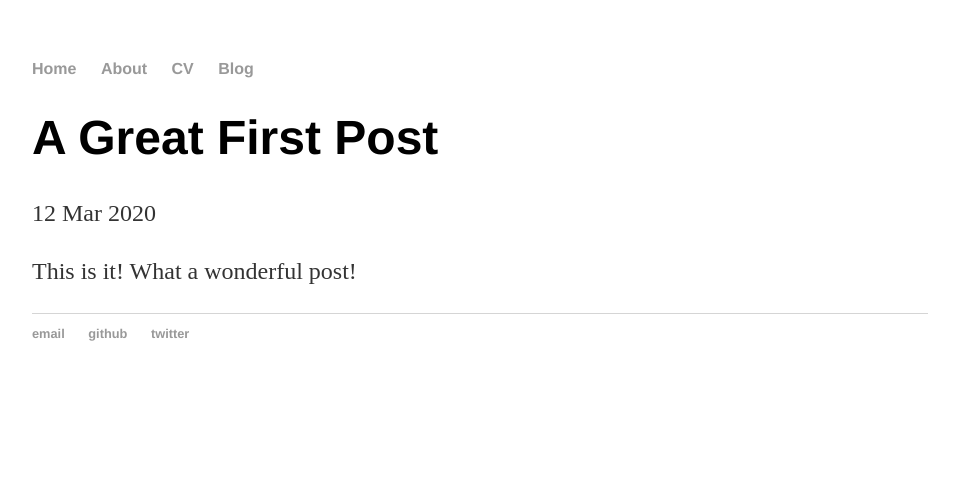
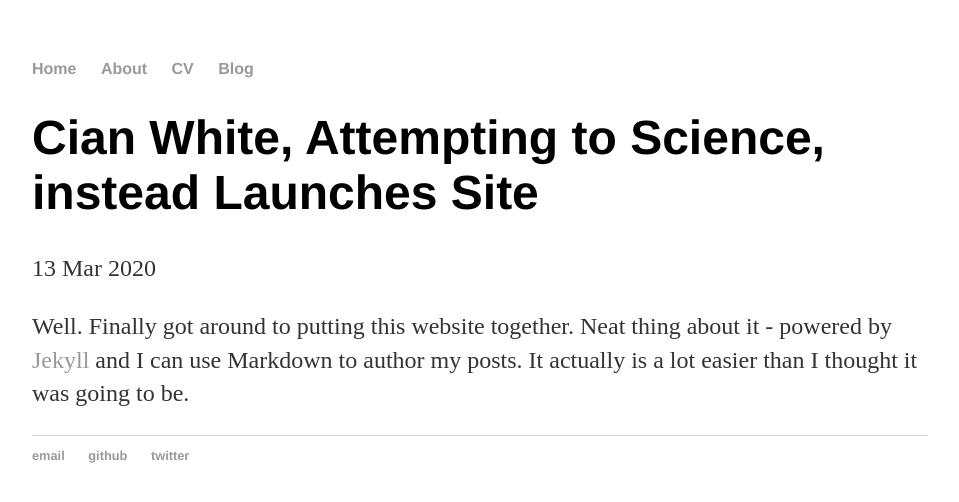
Before and after one commit to ciwhite/ciwhite.github.io, a Jekyll site: the page built from _posts/2020-03-12-first-post.md, in a window 1280 px wide. Shown: the top 502 px of the page, without its empty margins (160-1119 px from the left). Built offline with Jekyll 4.4.1, drawn with Linux system fonts in a browser that asks for light colours.

Commit message:
making a change to the blog

```diff
--- a/_posts/2020-03-12-first-post.md
+++ b/_posts/2020-03-12-first-post.md
@@ -1,7 +1,7 @@
 ---
 layout: post
-title: A Great First Post
+title: "Cian White, Attempting to Science, instead Launches Site"
+date: 2020-03-13
 ---
 
-This is it!
-What a wonderful post!
+Well. Finally got around to putting this website together. Neat thing about it - powered by [Jekyll](http://jekyllrb.com) and I can use Markdown to author my posts. It actually is a lot easier than I thought it was going to be.
```
